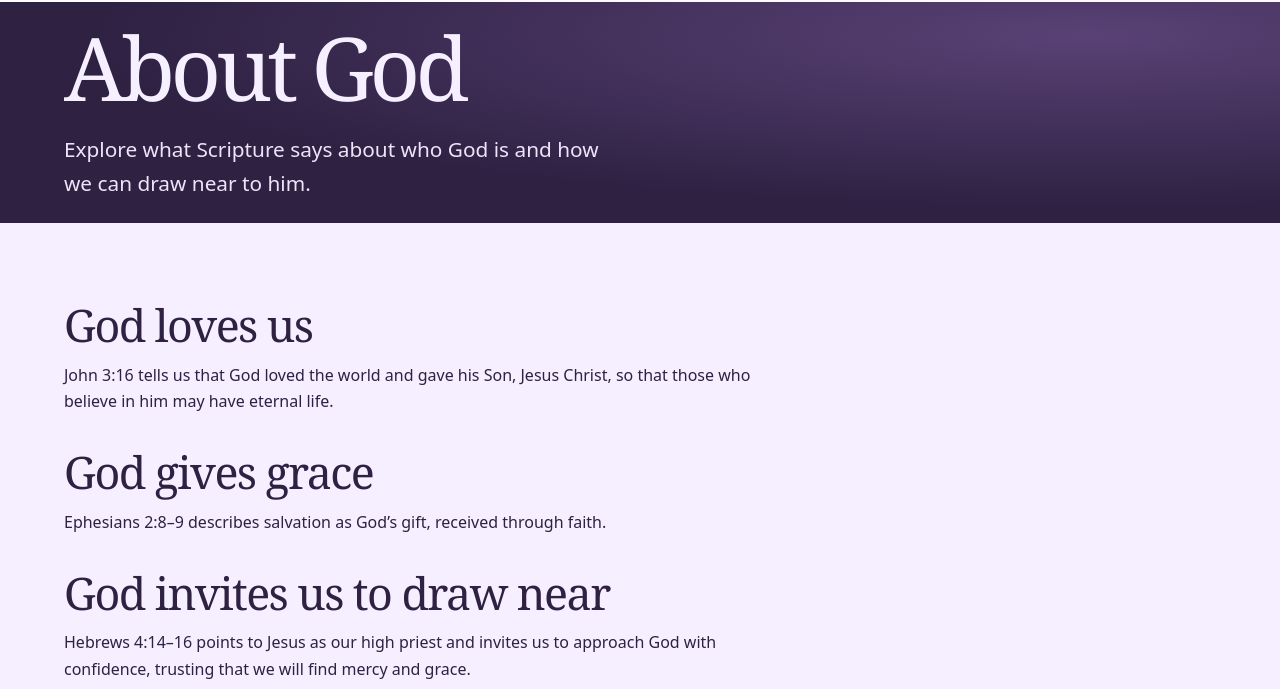
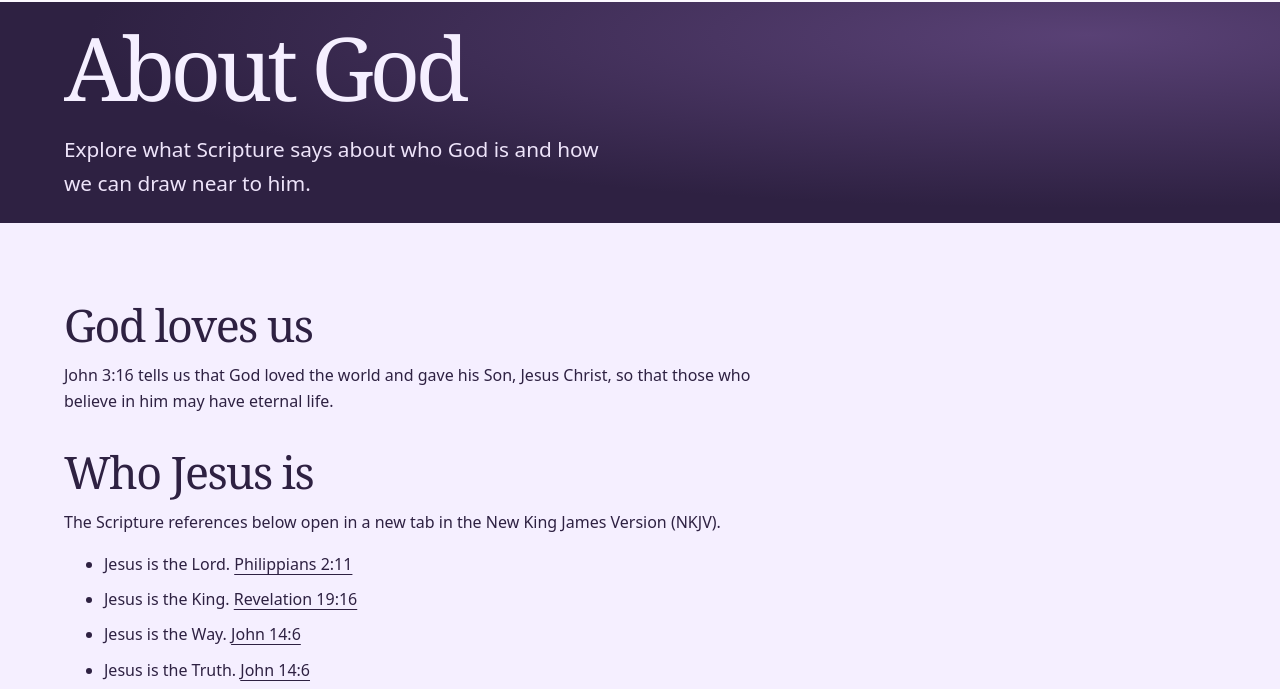
Before and after one commit to queenyj/ThroneofGraceMinistry, an Astro site: page /about-god in a window 1280 px wide. Shown: the part 86-775 px from the top of the page. Built offline with nearby package versions, Linux system fonts and the light colour scheme; Astro itself is replaced by a stand-in of ours.

Commit message:
Remove two sections from About God

```diff
--- a/src/pages/about-god.astro
+++ b/src/pages/about-god.astro
@@ -33,10 +33,6 @@ const statements = [
   <section class="wrap section reading">
     <h2>God loves us</h2>
     <p>John 3:16 tells us that God loved the world and gave his Son, Jesus Christ, so that those who believe in him may have eternal life.</p>
-    <h2>God gives grace</h2>
-    <p>Ephesians 2:8–9 describes salvation as God’s gift, received through faith.</p>
-    <h2>God invites us to draw near</h2>
-    <p>Hebrews 4:14–16 points to Jesus as our high priest and invites us to approach God with confidence, trusting that we will find mercy and grace.</p>
     <h2>Who Jesus is</h2>
     <p>The Scripture references below open in a new tab in the New King James Version (NKJV).</p>
     <ul>
```
